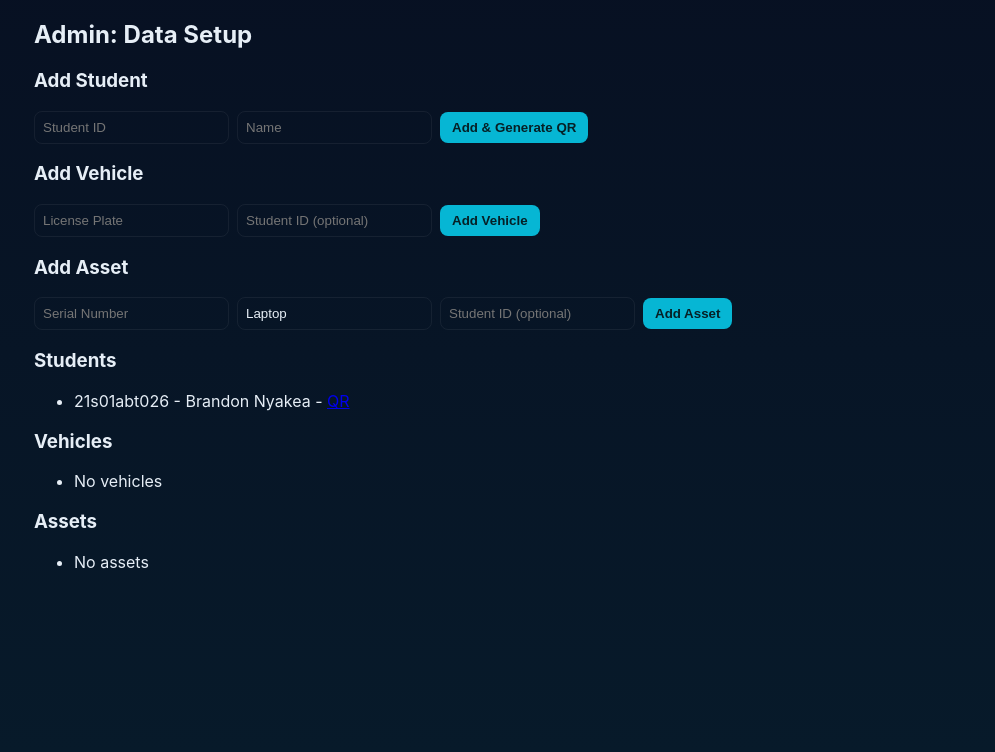
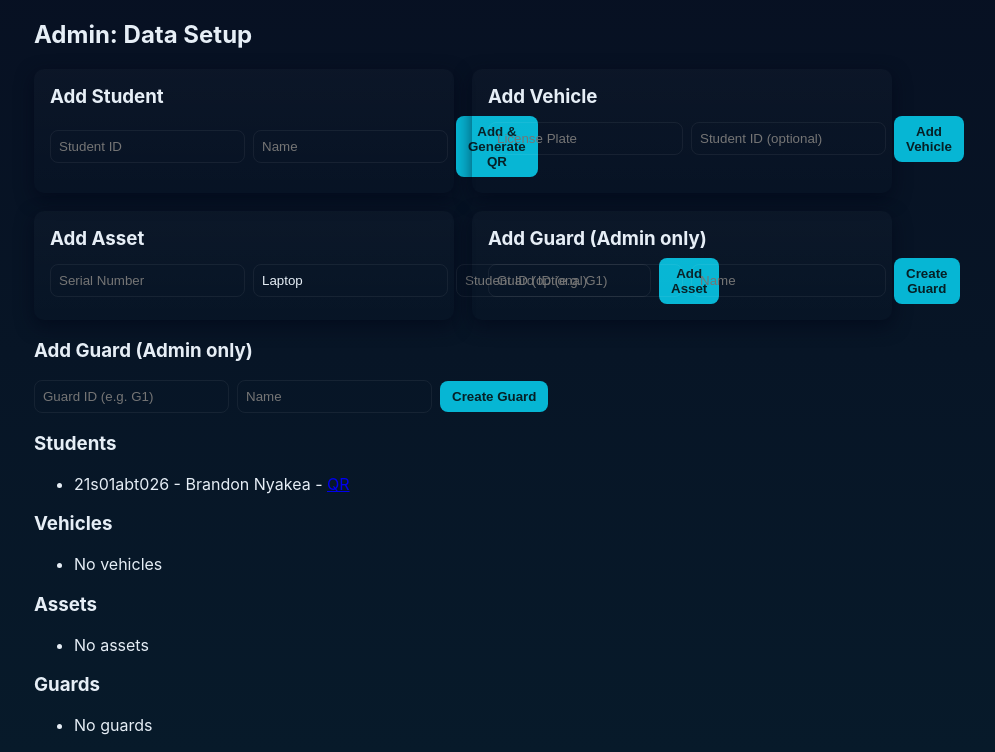
Before and after one commit to brandonthis-that/GatePass, a Flask app: page /admin in a window 1280 px wide. Shown: the part 48-800 px from the top of the page, without its empty margins (106-1101 px from the left). Run offline with Flask 2, Linux system fonts and the light colour scheme; data comes from the database, SQL or seed files in the repository; both versions use the stored data as it was after the commit; data that the repository does not hold is empty.

Commit message:
working prototype b4 assignment

```diff
--- a/app.py
+++ b/app.py
@@ -55,26 +55,47 @@
     );
     ''')
     cur.execute('''
+    CREATE TABLE IF NOT EXISTS Guard (
+        GuardID TEXT PRIMARY KEY,
+        Name TEXT NOT NULL
+    );
+    ''')
+    cur.execute('''
     CREATE TABLE IF NOT EXISTS Access_Logs (
         id INTEGER PRIMARY KEY AUTOINCREMENT,
         ts TEXT,
         entity TEXT,
         entity_type TEXT,
         outcome TEXT,
-        details TEXT
+        details TEXT,
+        guard_id TEXT
     );
     ''')
     conn.commit()
+    # Ensure guard_id column exists (for older DBs created without it)
+    cur.execute("PRAGMA table_info('Access_Logs')")
+    cols = [r[1] for r in cur.fetchall()]
+    if 'guard_id' not in cols:
+        try:
+            cur.execute('ALTER TABLE Access_Logs ADD COLUMN guard_id TEXT')
+            conn.commit()
+        except Exception:
+            pass
     conn.close()
 
 init_db()
 
-def log_event(entity, entity_type, outcome, details=''):
+def log_event(entity, entity_type, outcome, details='', guard_id=None):
     conn = get_db_conn()
     cur = conn.cursor()
     ts = datetime.utcnow().isoformat()
-    cur.execute('INSERT INTO Access_Logs (ts, entity, entity_type, outcome, details) VALUES (?, ?, ?, ?, ?)',
-                (ts, entity, entity_type, outcome, details))
+    try:
+        cur.execute('INSERT INTO Access_Logs (ts, entity, entity_type, outcome, details, guard_id) VALUES (?, ?, ?, ?, ?, ?)',
+                    (ts, entity, entity_type, outcome, details, guard_id))
+    except Exception:
+        # Fallback for older schema without guard_id
+        cur.execute('INSERT INTO Access_Logs (ts, entity, entity_type, outcome, details) VALUES (?, ?, ?, ?, ?)',
+                    (ts, entity, entity_type, outcome, details))
     conn.commit()
     conn.close()
 
@@ -92,8 +113,10 @@
     vehicles = cur.fetchall()
     cur.execute('SELECT * FROM Asset')
     assets = cur.fetchall()
+    cur.execute('SELECT * FROM Guard')
+    guards = cur.fetchall()
     conn.close()
-    return render_template('admin.html', students=students, vehicles=vehicles, assets=assets)
+    return render_template('admin.html', students=students, vehicles=vehicles, assets=assets, guards=guards)
 
 @app.route('/admin/add_student', methods=['POST'])
 def add_student():
@@ -131,6 +154,23 @@
     conn.close()
     return redirect(url_for('admin'))
 
+
+@app.route('/admin/add_guard', methods=['POST'])
+def add_guard():
+    gid = request.form.get('guard_id')
+    name = request.form.get('guard_name')
+    if not gid or not name:
+        return redirect(url_for('admin'))
+    conn = get_db_conn()
+    cur = conn.cursor()
+    try:
+        cur.execute('INSERT INTO Guard (GuardID, Name) VALUES (?, ?)', (gid, name))
+        conn.commit()
+    except Exception:
+        pass
+    conn.close()
+    return redirect(url_for('admin'))
+
 @app.route('/admin/add_asset', methods=['POST'])
 def add_asset():
     serial = request.form.get('serial')
@@ -146,6 +186,13 @@
     except Exception:
         pass
     conn.close()
+    # generate QR for asset with ASSET:<serial> payload
+    try:
+        img = qrcode.make(f"ASSET:{serial}")
+        path = os.path.join(QRCODE_DIR, f"asset_{serial}.png")
+        img.save(path)
+    except Exception:
+        pass
     return redirect(url_for('admin'))
 
 @app.route('/logs')
@@ -160,10 +207,16 @@
 @app.route('/guard')
 def guard():
     # In lightweight mode we don't rely on OpenALPR or server-side video.
-    return render_template('guard.html')
+    conn = get_db_conn()
+    cur = conn.cursor()
+    cur.execute('SELECT * FROM Guard')
+    guards = cur.fetchall()
+    conn.close()
+    return render_template('guard.html', guards=guards)
 @app.route('/simulate_plate', methods=['POST'])
 def simulate_plate():
     plate = request.form.get('plate')
+    guard_id = request.form.get('guard_id')
     if not plate:
         return ('', 204)
     plate = plate.strip().upper()
@@ -173,9 +226,9 @@
     row = cur.fetchone()
     conn.close()
     if row:
-        log_event(plate, 'vehicle', 'GRANTED', f"Simulated. Student={row['Name']}")
+        log_event(plate, 'vehicle', 'GRANTED', f"Simulated. Student={row['Name']}", guard_id=guard_id)
     else:
-        log_event(plate, 'vehicle', 'DENIED', 'Simulated. Not registered')
+        log_event(plate, 'vehicle', 'DENIED', 'Simulated. Not registered', guard_id=guard_id)
     return ('', 204)
 
 
@@ -183,7 +236,9 @@
 def qr_lookup():
     """Lightweight endpoint: accepts JSON {student_id: '...'} and returns student + assets, logs event."""
     data = request.get_json() or {}
+    # Supports payloads: { student_id: 'S123', guard_id: 'G1' }
     sid = data.get('student_id')
+    guard_id = data.get('guard_id')
     if not sid:
         return jsonify({'error':'student_id required'}), 400
     conn = get_db_conn()
@@ -191,14 +246,35 @@
     cur.execute('SELECT * FROM Student WHERE StudentID = ?', (sid,))
     student = cur.fetchone()
     if not student:
-        log_event(sid, 'student_qr', 'DENIED', 'Student not found')
+        log_event(sid, 'student_qr', 'DENIED', 'Student not found', guard_id=guard_id)
         conn.close()
         return jsonify({'match':False, 'message':'Invalid ID', 'student_id': sid})
     cur.execute('SELECT * FROM Asset WHERE StudentID = ?', (sid,))
     assets = cur.fetchall()
     conn.close()
-    log_event(sid, 'student_qr', 'GRANTED', f"Student={student['Name']}")
+    log_event(sid, 'student_qr', 'GRANTED', f"Student={student['Name']}", guard_id=guard_id)
     return jsonify({'match':True, 'student':{'id':student['StudentID'],'name':student['Name']}, 'assets':[dict(a) for a in assets]})
+
+
+@app.route('/asset_lookup', methods=['POST'])
+def asset_lookup():
+    data = request.get_json() or {}
+    serial = data.get('serial')
+    guard_id = data.get('guard_id')
+    if not serial:
+        return jsonify({'error':'serial required'}), 400
+    conn = get_db_conn()
+    cur = conn.cursor()
+    cur.execute('SELECT a.SerialNumber, a.Type, a.StudentID, s.Name as StudentName FROM Asset a LEFT JOIN Student s ON a.StudentID = s.StudentID WHERE a.SerialNumber = ?', (serial,))
+    row = cur.fetchone()
+    conn.close()
+    if not row:
+        log_event(serial, 'asset', 'DENIED', 'Asset not found', guard_id=guard_id)
+        return jsonify({'match':False, 'message':'Asset not found', 'serial': serial})
+    # Found asset
+    details = f"AssetType={row['Type']};Owner={row['StudentID'] or ''}:{row['StudentName'] or ''}"
+    log_event(serial, 'asset', 'GRANTED', details, guard_id=guard_id)
+    return jsonify({'match':True, 'asset':{'serial':row['SerialNumber'],'type':row['Type'],'student_id':row['StudentID'],'student_name':row['StudentName']}})
 
 if __name__ == '__main__':
     app.run(host='0.0.0.0', debug=True)
--- a/static/css/style.css
+++ b/static/css/style.css
@@ -33,4 +33,8 @@
 form label{ display:block; margin-bottom:8px }
 table{ border-collapse:collapse; width:100%; background:transparent }
 table th, table td{ border-bottom:1px solid rgba(255,255,255,0.04); padding:10px; text-align:left }
+/* Admin layout helpers */
+.admin-grid{ display:flex; gap:20px }
+.admin-actions{ width:360px }
+.admin-data{ flex:1 }
 @media(max-width:900px){ .grid{ flex-direction:column } .card{ width:100% } }
--- a/templates/admin.html
+++ b/templates/admin.html
@@ -2,31 +2,50 @@
 {% block content %}
 <h2>Admin: Data Setup</h2>
 
-<section>
+<div class="grid">
+  <div class="card">
     <h3>Add Student</h3>
     <form method="post" action="/admin/add_student" style="display:flex; gap:8px; align-items:center">
       <input name="student_id" placeholder="Student ID">
       <input name="name" placeholder="Name">
       <button type="submit">Add & Generate QR</button>
     </form>
-</section>
+  </div>
 
-<section style="margin-top:12px">
+  <div class="card">
     <h3>Add Vehicle</h3>
     <form method="post" action="/admin/add_vehicle" style="display:flex; gap:8px; align-items:center">
       <input name="license_plate" placeholder="License Plate">
       <input name="student_id_for_vehicle" placeholder="Student ID (optional)">
       <button type="submit">Add Vehicle</button>
     </form>
-</section>
+  </div>
 
-<section style="margin-top:12px">
+  <div class="card">
     <h3>Add Asset</h3>
     <form method="post" action="/admin/add_asset" style="display:flex; gap:8px; align-items:center">
       <input name="serial" placeholder="Serial Number">
       <input name="type" value="Laptop" placeholder="Type">
       <input name="student_id_for_asset" placeholder="Student ID (optional)">
       <button type="submit">Add Asset</button>
+    </form>
+  </div>
+  <div class="card">
+    <h3>Add Guard (Admin only)</h3>
+    <form method="post" action="/admin/add_guard" style="display:flex; gap:8px; align-items:center">
+      <input name="guard_id" placeholder="Guard ID (e.g. G1)">
+      <input name="guard_name" placeholder="Name">
+      <button type="submit">Create Guard</button>
+    </form>
+  </div>
+</div>
+
+<section style="margin-top:18px">
+  <h3>Add Guard (Admin only)</h3>
+  <form method="post" action="/admin/add_guard" style="display:flex; gap:8px; align-items:center">
+    <input name="guard_id" placeholder="Guard ID (e.g. G1)">
+    <input name="guard_name" placeholder="Name">
+    <button type="submit">Create Guard</button>
   </form>
 </section>
 
@@ -56,11 +75,22 @@
   <h3>Assets</h3>
   <ul>
   {% for a in assets %}
-    <li>{{ a.Type }}: {{ a.SerialNumber }} - Registered to: {{ a.StudentID or '---' }}</li>
+    <li>{{ a.Type }}: {{ a.SerialNumber }} - Registered to: {{ a.StudentID or '---' }} - <a href="/static/qrcodes/asset_{{ a.SerialNumber }}.png" target="_blank">QR</a></li>
   {% else %}
     <li>No assets</li>
   {% endfor %}
   </ul>
 </section>
 
+<section style="margin-top:18px">
+  <h3>Guards</h3>
+  <ul>
+  {% for g in guards %}
+    <li>{{ g.GuardID }} - {{ g.Name }}</li>
+  {% else %}
+    <li>No guards</li>
+  {% endfor %}
+  </ul>
+</section>
+
 {% endblock %}
--- a/templates/base.html
+++ b/templates/base.html
@@ -4,7 +4,7 @@
     <meta charset="utf-8">
     <meta name="viewport" content="width=device-width, initial-scale=1">
     <title>GatePass Prototype</title>
-    <link rel="stylesheet" href="/static/css/style.css">
+    <link rel="stylesheet" href="{{ url_for('static', filename='css/style.css') }}">
   </head>
   <body>
     <div class="container">
```
Also changed, not shown: static/js/guard.js (+24 -3 lines), templates/guard.html (+10 -2 lines), data/gatepass.db, static/qrcodes/21s01abt026.png (added). Lines whose indentation alone changed are shown as unchanged.
